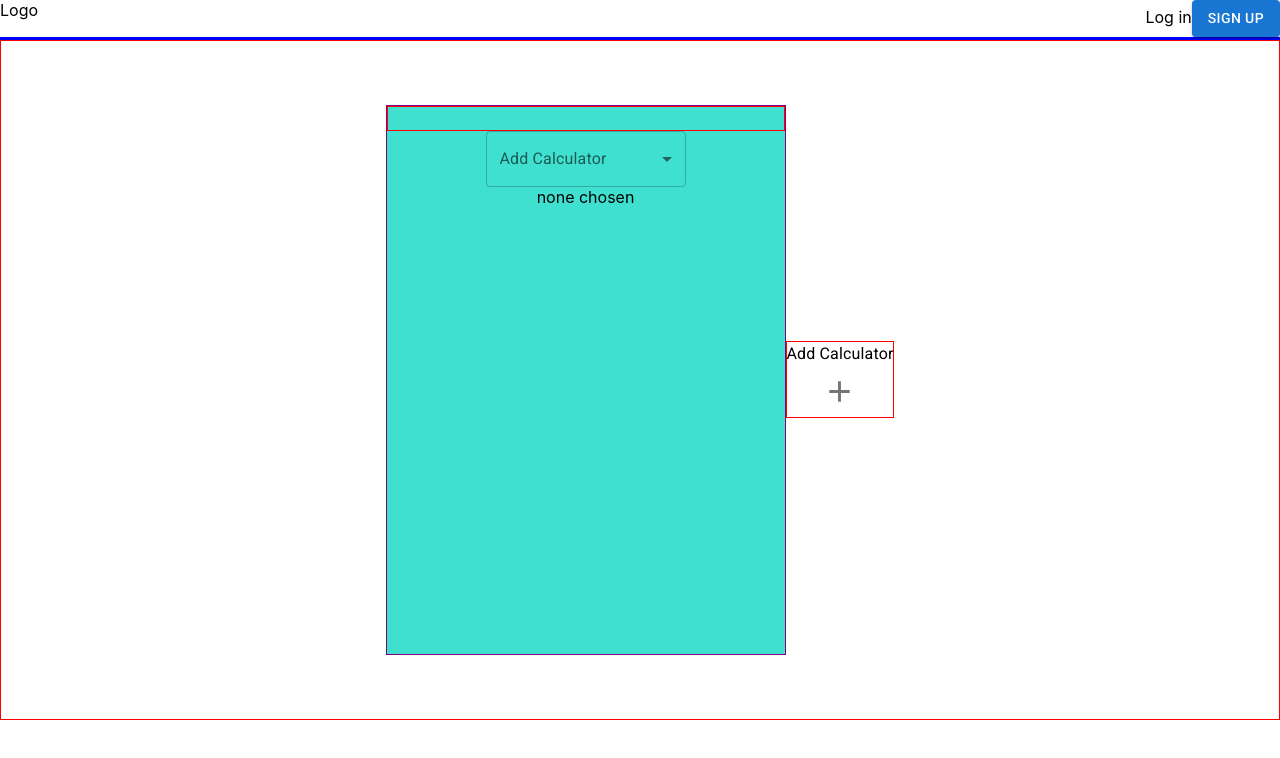
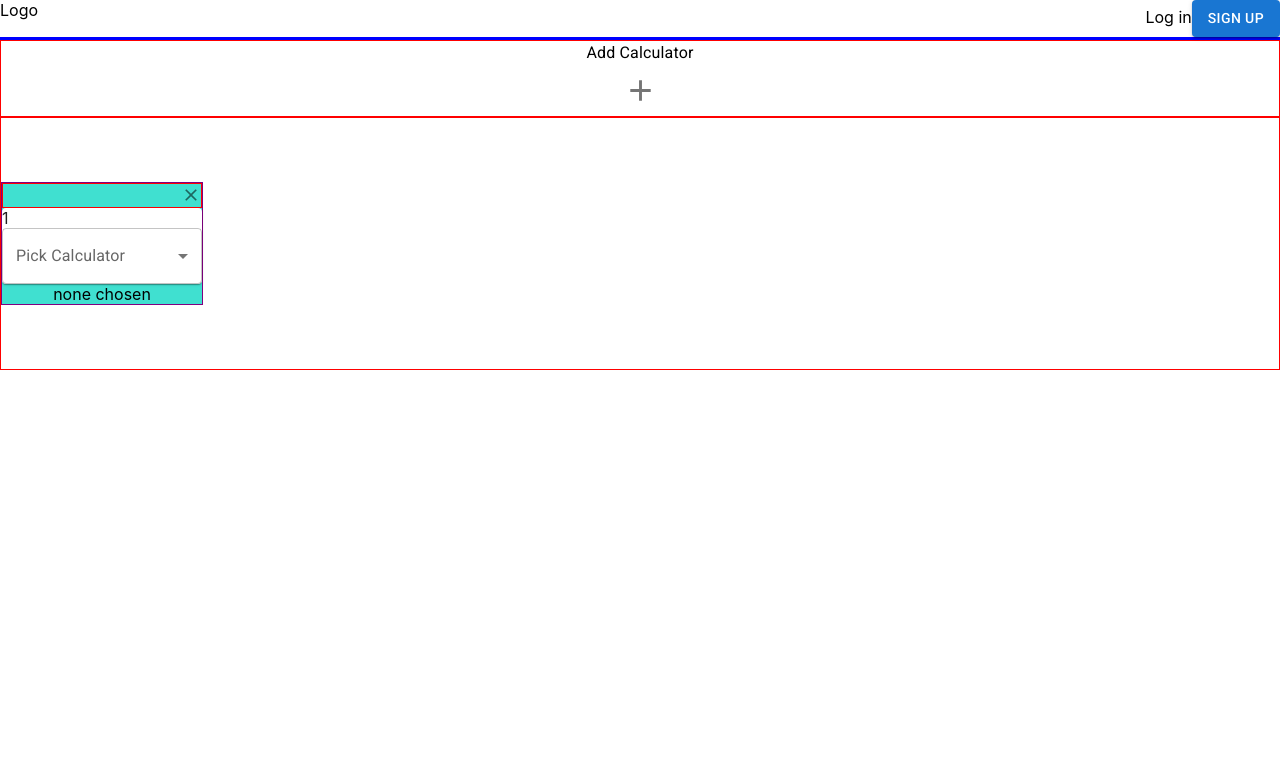
Before and after one commit to saltedTofu/RDCalc2, a React (Create React App) app: page / in a window 1280 px wide. Shown: the top 758 px of the page. Built offline with nearby package versions, Linux system fonts and the light colour scheme.

Commit message:
open/close behavior

```diff
--- a/src/App.css
+++ b/src/App.css
@@ -4,8 +4,8 @@
   padding:0;
 }
 .app{
-  width:100%;
-  height:100%;
+  width:100vw;
+  height:100vh;
 }
 .header{
   display:flex;
--- a/src/components/Body/AddButton/AddButton.js
+++ b/src/components/Body/AddButton/AddButton.js
@@ -3,12 +3,10 @@ import AddIcon from '@mui/icons-material/Add';
 import { SvgIcon, IconButton, Typography } from '@mui/material';
 import {useState} from 'react';
 
-function AddButton({numberOfCalcs,setNumberOfCalcs}){
+function AddButton({addCalc}){
 
     const handleClick = () => {
-        console.log('clicked');
-        console.log(numberOfCalcs);
-        setNumberOfCalcs([...numberOfCalcs,1]);
+        addCalc();
     }
     return(
         <div className="addButton">
--- a/src/components/Body/Body.css
+++ b/src/components/Body/Body.css
@@ -1,10 +1,6 @@
 .body{
-    display:flex;
-    flex-direction: row;
-    justify-content: center;
-    align-items: center;
-    flex-wrap: wrap;
     width:100%;
+    height:100%;
     padding-top:5%;
     padding-bottom:5%;
     border:1px solid red;
--- a/src/components/Body/Body.js
+++ b/src/components/Body/Body.js
@@ -1,20 +1,45 @@
 import CalculatorContainer from './CalculatorContainer/CalculatorContainer.js';
 import AddButton from './AddButton/AddButton';
-import {useState} from 'react';
+import {useState, useEffect} from 'react';
 import './Body.css';
 
 
 function Body(){
-    const [numberOfCalcs,setNumberOfCalcs] = useState([1]);
+
+    const [calcsArray,setCalcsArray] = useState([]);
+
+    useEffect(()=>{
+        console.log('first render');
+        const currentCalcs=calcsArray.length;
+        setCalcsArray([...calcsArray,<CalculatorContainer calcsArray={calcsArray} handleClose={handleClose} key={currentCalcs+1} id={currentCalcs+1}/>])
+    },[])
+
+    useEffect(()=>{
+        console.log('calcsArray modified');
+    },[calcsArray])
+
+    const handleClose = (index) => {
+        const newArray = calcsArray.filter((calc)=> calc.props.id !== index);
+        setCalcsArray(newArray);
+    }
+
+
+
+    const addCalc = () => {
+        const currentCalcs=calcsArray.length;
+        setCalcsArray([...calcsArray,<CalculatorContainer calcsArray={calcsArray} handleClose={handleClose} key={currentCalcs+1} id={currentCalcs+1}/>])
+    }
 
     return (
-        <div className="body">
-            {numberOfCalcs.map((calc)=><CalculatorContainer />)}
+        <div>
             <AddButton
-                numberOfCalcs={numberOfCalcs}
-                setNumberOfCalcs={setNumberOfCalcs}
+                addCalc={addCalc}
             />
+            <div className="body">
+                {calcsArray}
+            </div>
         </div>
+
     )
 }
 
--- a/src/components/Body/CalculatorContainer/CalculatorContainer.css
+++ b/src/components/Body/CalculatorContainer/CalculatorContainer.css
@@ -1,8 +1,8 @@
 .CalculatorContainer{
     border:1px solid purple;
     background-color:turquoise;
-    width:400px;
-    height:550px;
+    width:fit-content;
+    height:fit-content;
     display:flex;
     flex-direction: column;
     justify-content: flex-start;
@@ -15,4 +15,7 @@
     width:100%;
     height:25px;
     border:1px solid red;
+    display:flex;
+    flex-direction: row;
+    justify-content: flex-end;
 }
--- a/src/components/Body/CalculatorContainer/CalculatorContainer.js
+++ b/src/components/Body/CalculatorContainer/CalculatorContainer.js
@@ -5,27 +5,44 @@ import FormControl from '@mui/material/FormControl';
 import {useState} from 'react';
 import CalculatorComponent from './Calculator/Calculator';
 import Draggable from 'react-draggable';
+import CloseIcon from '@mui/icons-material/Close';
+import { SvgIcon, IconButton, Typography, Paper } from '@mui/material';
 import './Calculator/Calculator.js';
 import './CalculatorContainer.css';
 
-function CalculatorContainer(){
+function CalculatorContainer({handleClose,id}){
 
     const [chosenCalc, setChosenCalc] = useState('');
+    const [calcId,setCalcId] = useState(id);
 
     const handleChange = (event) =>{
         setChosenCalc(event.target.value);
+    }
+    const handleClick = () => {
+        console.log('handling click');
+        handleClose(calcId);
     }
 
     return(
         <Draggable
             handle=".handle"
+            bounds="parent"
         >
             <div className="CalculatorContainer">
                 <div className="handle">
+                    <IconButton
+                        sx={{padding:"0"}}
+                        onClick={handleClick}
+                    >
+                        <SvgIcon component={CloseIcon} fontSize="small">
+                        </SvgIcon>
+                    </IconButton>
                 </div>
-                <div className="selectCalc">
+
+                <Paper className="selectCalc">
+                    <p>{id}</p>
                     <FormControl fullWidth>
-                        <InputLabel id="demo-simple-select-label">Add Calculator</InputLabel>
+                        <InputLabel id="demo-simple-select-label">Pick Calculator</InputLabel>
                         <Select
                             labelId="demo-simple-select-label"
                             id="demo-simple-select"
@@ -43,7 +60,7 @@ function CalculatorContainer(){
                             <MenuItem value={'Mifflin'}>Mifflin</MenuItem>
                         </Select>
                     </FormControl>
-                </div>
+                </Paper>
                 <CalculatorComponent
                     Calc={chosenCalc}
                 />
```
